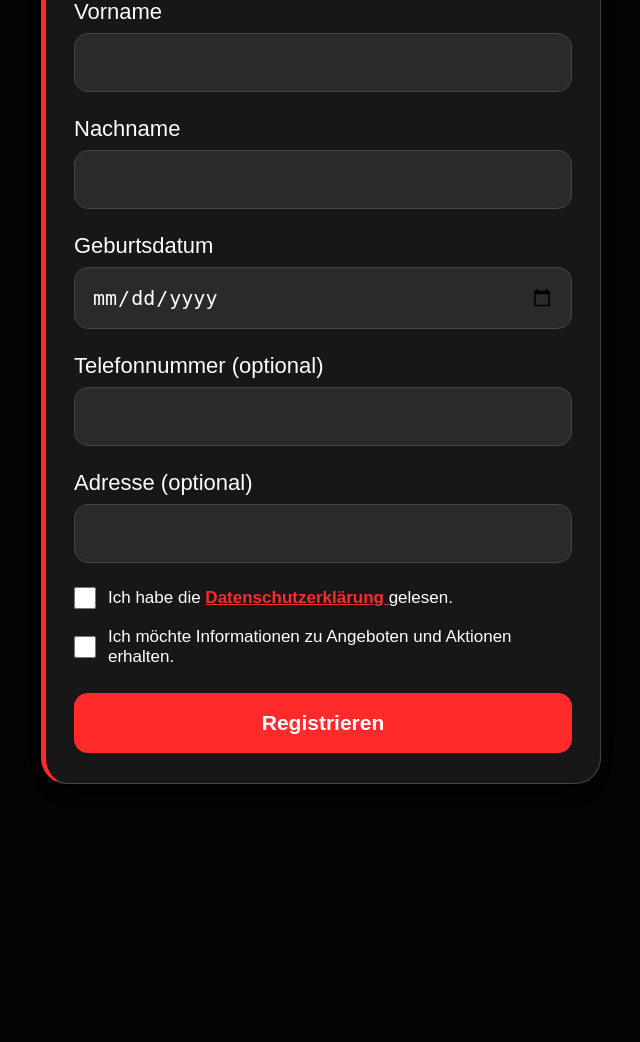
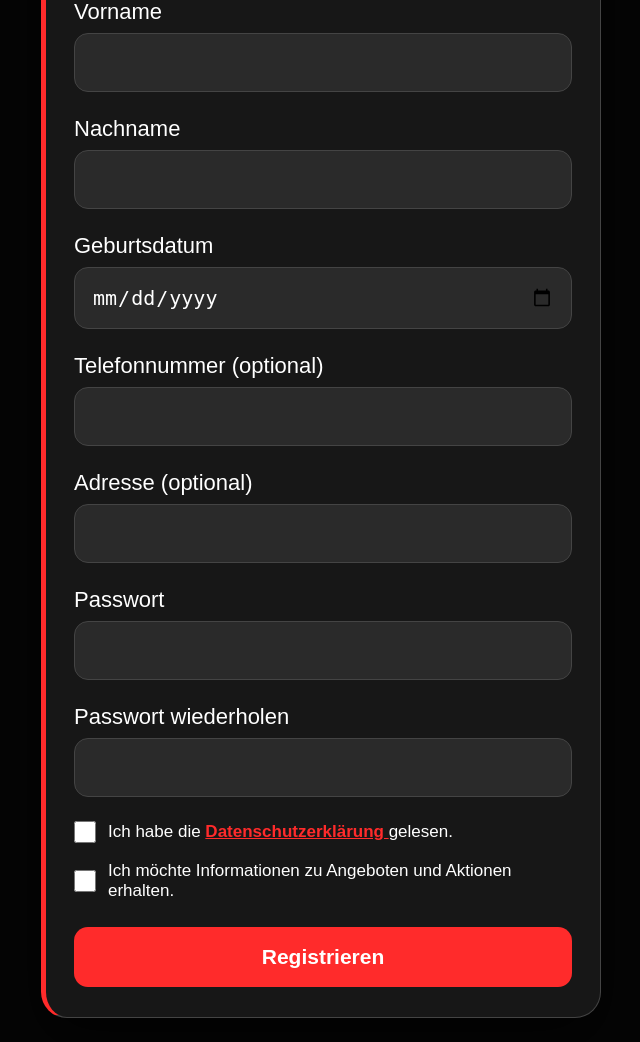
Before and after one commit to mak79-hub/kebab-bonus-app, a Flask app: page /register in a window 1280 px wide. Shown: the part 185-1227 px from the top of the page, without its empty margins (319-959 px from the left). Before the commit the page ends 969 px from the top, so only its background shows below. Run offline with Flask 3, Linux system fonts and the light colour scheme; some libraries are stand-ins or nearby versions.

Commit message:
Update register.html

```diff
--- a/templates/register.html
+++ b/templates/register.html
@@ -39,6 +39,11 @@
 
             <label>Adresse (optional)</label>
             <input type="text" name="adresse">
+            <label>Passwort</label>
+            <input type="password" name="passwort" minlength="4" required>
+
+            <label>Passwort wiederholen</label>
+            <input type="password" name="passwort2" minlength="4" required>
 
                         <label class="checkbox-row">
                 <input type="checkbox" name="datenschutz" required>
```
Lines whose indentation alone changed are shown as unchanged.
